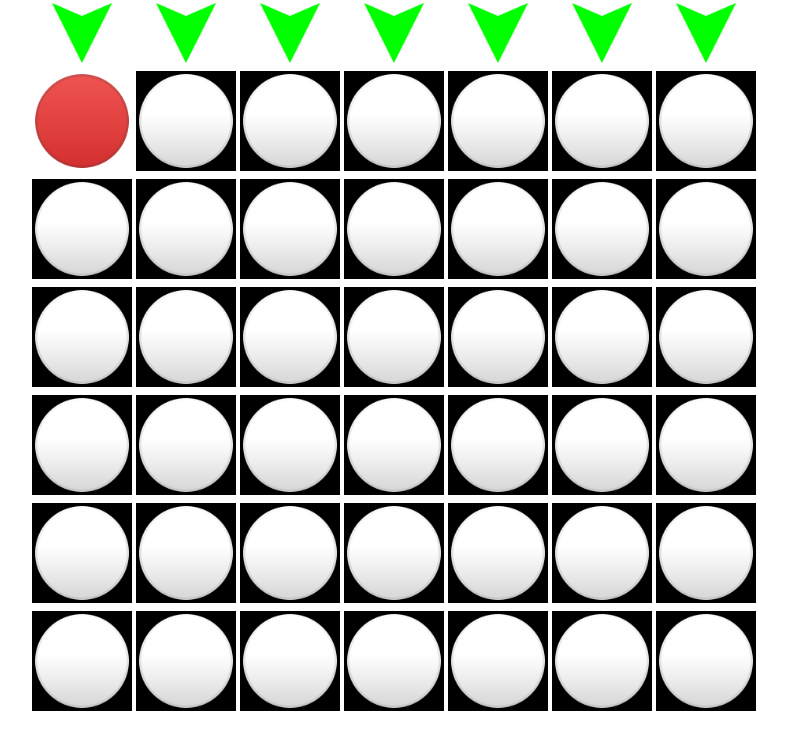
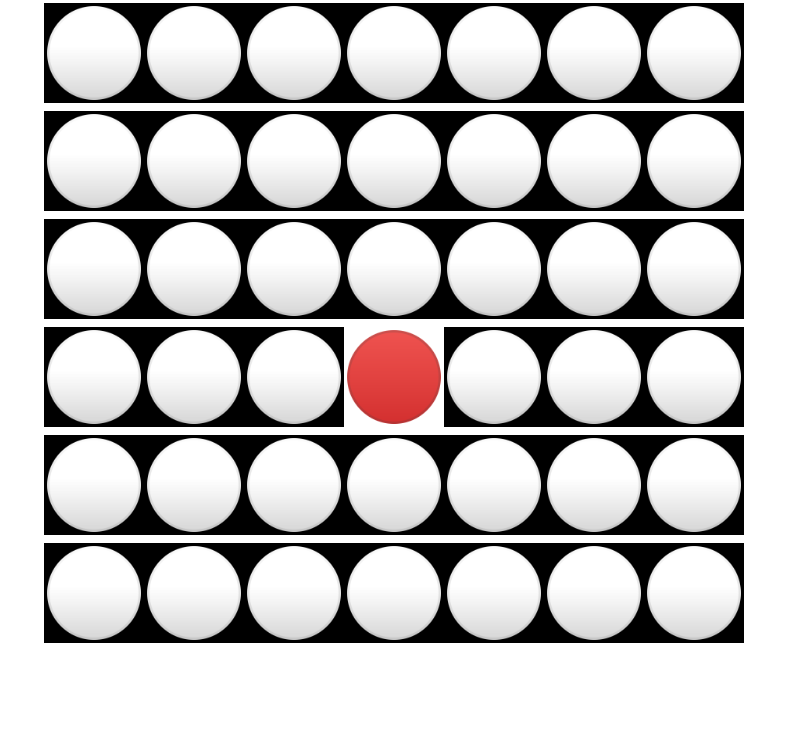
Before and after one commit to Wanderoooo/connect-four, a React (Create React App) app: page / in a window 1280 px wide. Shown: the top 750 px of the page, without its empty margins (246-1033 px from the left). Built offline with nearby package versions, Linux system fonts and the light colour scheme.

Commit message:
reworked GameBoard

```diff
--- a/src/App.js
+++ b/src/App.js
@@ -84,10 +84,10 @@ function App() {
   return Math.max(firstIndexNumOfOccur, secondIndexNumOfOccur) >= 4;
 }
 
-
+  const theBoard = <GameBoard />;
   return (
     <div className="App">
-      <GameBoard />
+      {theBoard}
     </div>
   );
 }
--- a/src/components/GameBoard.js
+++ b/src/components/GameBoard.js
@@ -1,75 +1,58 @@
 import React from "react";
+import { useState } from "react";
 import GamePiece from "./GamePiece";
 import './GameBoard.css';
 import DropArrow from "./DropArrow";
 
 export default function GameBoard() {
+
+    const [pieces, setPieces] = useState([
+        [0, 0, 0, 0, 0, 0, 0],
+        [0, 0, 0, 0, 0, 0, 0],
+        [0, 0, 0, 0, 0, 0, 0],
+        [0, 0, 0, 1, 0, 0, 0],
+        [0, 0, 0, 0, 0, 0, 0],
+        [0, 0, 0, 0, 0, 0, 0]
+        ] //actual inital board state is all white, there's one red dot there for fun
+    );
+
+    // n is the target color;
+    // 0 -> white
+    // 1 -> red
+    // 2 -> yellow
+    const changePiece = (row, column, n) => {
+        const rowToSlice = pieces[row];
+        setPieces(
+            [pieces.slice(0, row),
+                [rowToSlice.slice(0, column), n, rowToSlice.slice(column + 1, rowToSlice.length)],
+                pieces.slice(row + 1, pieces.length)]
+        )
+    }
+
+    const getColor = (n) => {
+        if (n === 1) {
+            return 'red';
+        }
+        if (n === 2) {
+            return 'yellow';
+        }
+        return 'white';
+    }
+
+    const renderTableRow = (rowData) => {
+        return (
+            <tr>
+                <td>
+                    {rowData.map((item, i) =>
+                        ( <GamePiece initialColor={getColor(item)}/>))}
+                </td>
+            </tr>
+        )
+    }
+
     return (
         <table className='board'>
-            <tr>
-                <td><DropArrow /></td>
-                <td><DropArrow /></td>
-                <td><DropArrow /></td>
-                <td><DropArrow /></td>
-                <td><DropArrow /></td>
-                <td><DropArrow /></td>
-                <td><DropArrow /></td>
-            </tr>
-            <tr>
-                <td><GamePiece initialColor={'red'} /></td>
-                {/* by default color is white, set it to a color using initialColor */}
-                <td><GamePiece /></td>
-                <td><GamePiece /></td>
-                <td><GamePiece /></td>
-                <td><GamePiece /></td>
-                <td><GamePiece /></td>
-                <td><GamePiece /></td>
-            </tr>
-            <tr>
-                <td><GamePiece /></td>
-                <td><GamePiece /></td>
-                <td><GamePiece /></td>
-                <td><GamePiece /></td>
-                <td><GamePiece /></td>
-                <td><GamePiece /></td>
-                <td><GamePiece /></td>
-            </tr>
-            <tr>
-                <td><GamePiece /></td>
-                <td><GamePiece /></td>
-                <td><GamePiece /></td>
-                <td><GamePiece /></td>
-                <td><GamePiece /></td>
-                <td><GamePiece /></td>
-                <td><GamePiece /></td>
-            </tr>
-            <tr>
-                <td><GamePiece /></td>
-                <td><GamePiece /></td>
-                <td><GamePiece /></td>
-                <td><GamePiece /></td>
-                <td><GamePiece /></td>
-                <td><GamePiece /></td>
-                <td><GamePiece /></td>
-            </tr>
-            <tr>
-                <td><GamePiece /></td>
-                <td><GamePiece /></td>
-                <td><GamePiece /></td>
-                <td><GamePiece /></td>
-                <td><GamePiece /></td>
-                <td><GamePiece /></td>
-                <td><GamePiece /></td>
-            </tr>
-            <tr>
-                <td><GamePiece /></td>
-                <td><GamePiece /></td>
-                <td><GamePiece /></td>
-                <td><GamePiece /></td>
-                <td><GamePiece /></td>
-                <td><GamePiece /></td>
-                <td><GamePiece /></td>
-            </tr>
+            {pieces.map((item, i) => (renderTableRow(item)))}
         </table>
     )
 }
```
